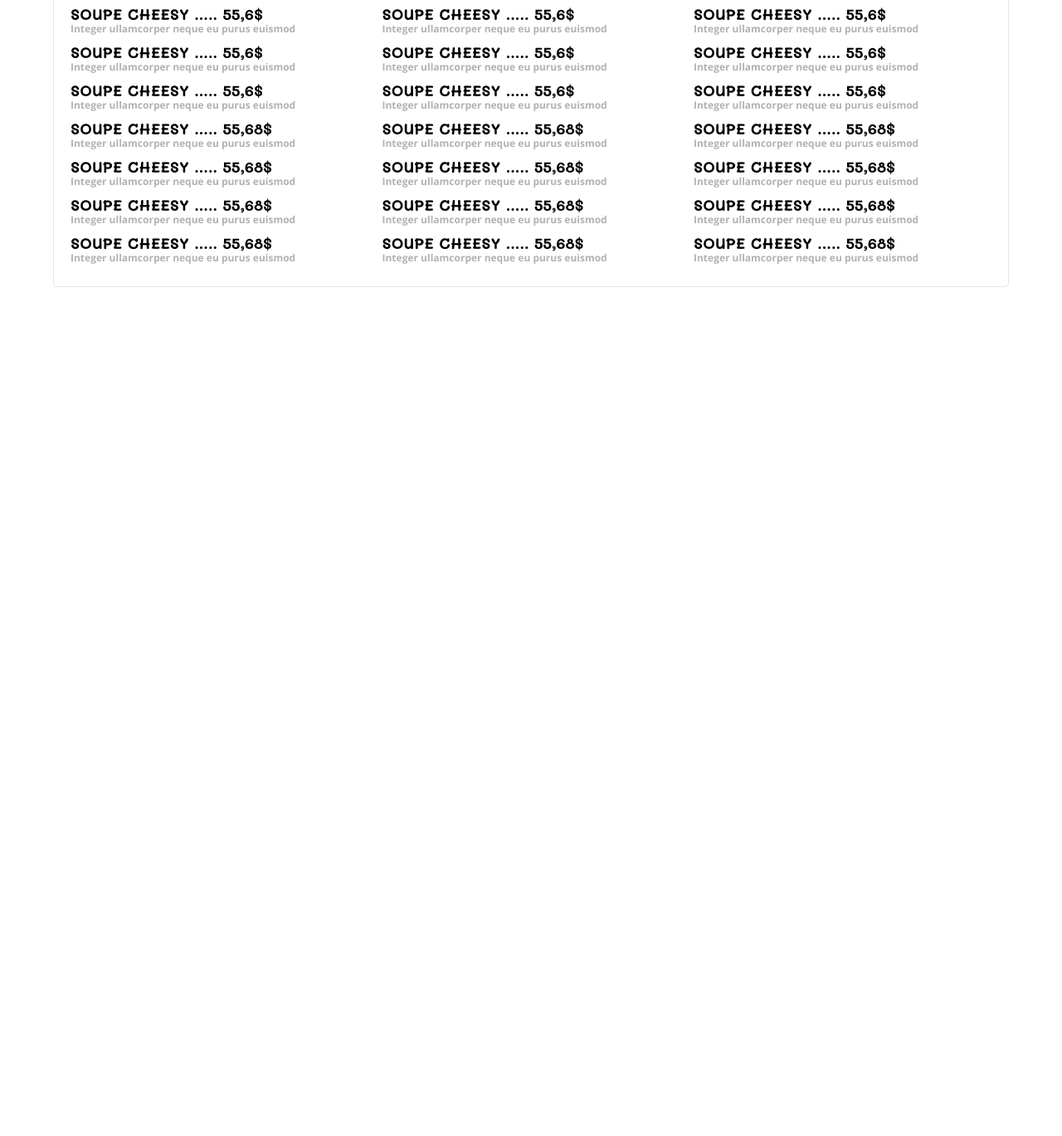
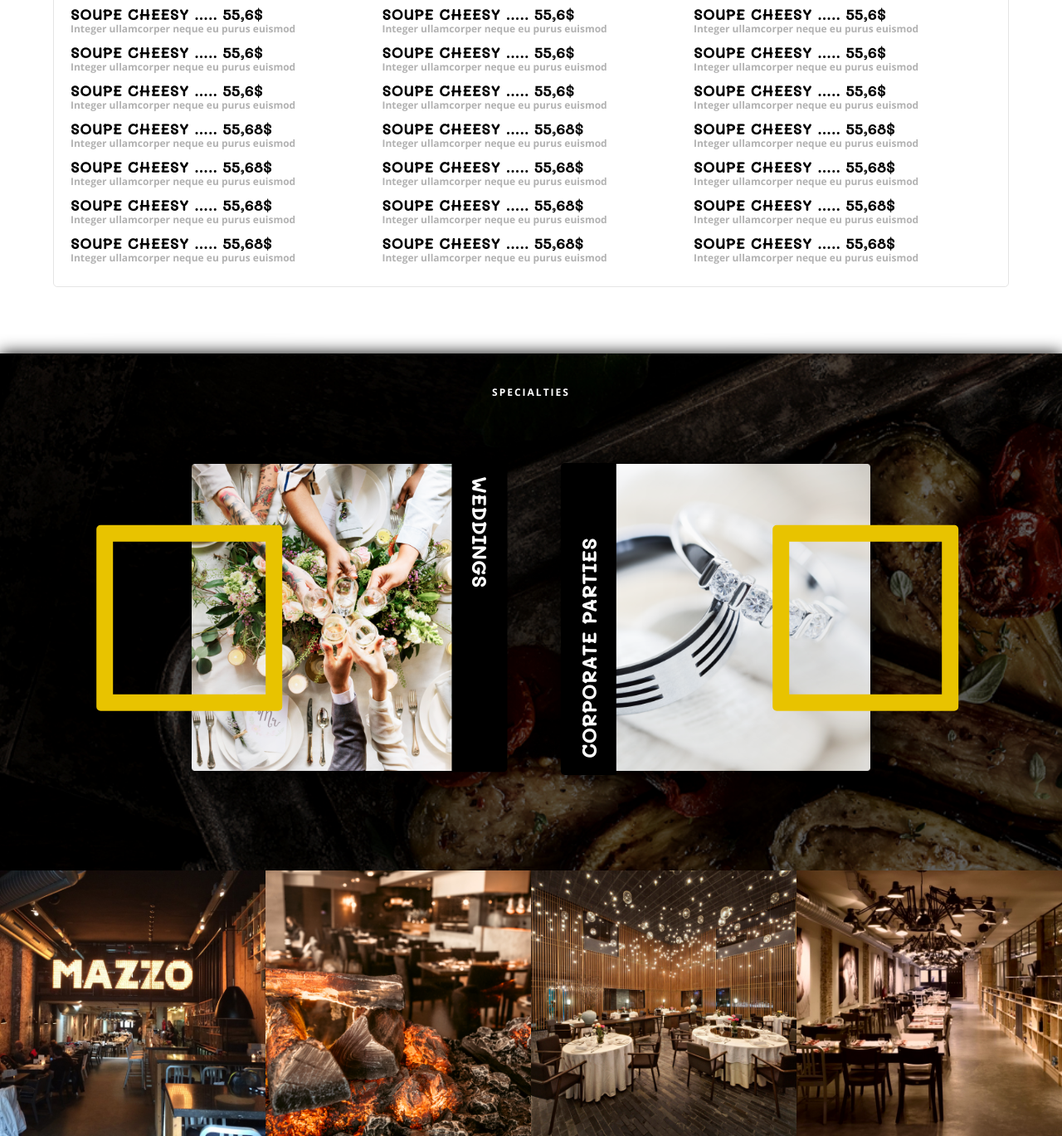
Before and after one commit to maximpypko/HUNGRY-PEOPLE, a plain HTML site: page index.html in a window 1280 px wide. Shown: the part 3635-5004 px from the top of the page at 83% size. Before the commit the page ends 4061 px from the top, so only its background shows below. Drawn offline with nearby package versions, Linux system fonts and the light colour scheme.

Commit message:
I have made a section with a specialities and adaptive to it

```diff
--- a/index.html
+++ b/index.html
@@ -1,36 +1,26 @@
 <!DOCTYPE html>
 <html lang="en">
+
 <head>
   <meta charset="UTF-8" />
   <meta name="viewport" content="width=device-width, initial-scale=1.0" />
   <title>HUNGRY PEOPLE</title>
   <!--========== Google fonts ==========-->
-    <link
-      href="https://fonts.googleapis.com/css2?family=Mali:wght@700&display=swap"
-      rel="stylesheet"
-    />
-    <link
-      href="https://fonts.googleapis.com/css2?family=Open+Sans:wght@400;700&display=swap"
-      rel="stylesheet"
-    />
+  <link href="https://fonts.googleapis.com/css2?family=Mali:wght@700&display=swap" rel="stylesheet" />
+  <link href="https://fonts.googleapis.com/css2?family=Open+Sans:wght@400;700&display=swap" rel="stylesheet" />
   <!--========== Fontawesome ==========-->
-    <link
-      rel="stylesheet"
-      href="https://cdnjs.cloudflare.com/ajax/libs/font-awesome/5.14.0/css/all.min.css"
+  <link rel="stylesheet" href="https://cdnjs.cloudflare.com/ajax/libs/font-awesome/5.14.0/css/all.min.css"
     integrity="sha512-1PKOgIY59xJ8Co8+NE6FZ+LOAZKjy+KY8iq0G4B3CyeY6wYHN3yt9PW0XpSriVlkMXe40PTKnXrLnZ9+fkDaog=="
-      crossorigin="anonymous"
-    />
+    crossorigin="anonymous" />
   <!--========= Reset styles ==========-->
-    <link
-      rel="stylesheet"
-      href="https://cdnjs.cloudflare.com/ajax/libs/meyer-reset/2.0/reset.min.css"
+  <link rel="stylesheet" href="https://cdnjs.cloudflare.com/ajax/libs/meyer-reset/2.0/reset.min.css"
     integrity="sha512-NmLkDIU1C/C88wi324HBc+S2kLhi08PN5GDeUVVVC/BVt/9Izdsc9SVeVfA1UZbY3sHUlDSyRXhCzHfr6hmPPw=="
-      crossorigin="anonymous"
-    />
+    crossorigin="anonymous" />
   <!--========= Custom styles ==========-->
   <link rel="stylesheet" href="styles/style.css" />
   <link rel="shortcut icon" href="favicon.png" type="image/x-icon" />
 </head>
+
 <body>
 
   <!-- ========== HEADER ========== -->
@@ -59,13 +49,8 @@
         <input type="checkbox" name="nav_trigger" id="nav_modal-switcher" />
         <label for="nav_modal-switcher" class="nav_list fas fa-bars"></label>
         <ul class="nav_modal">
-            <li
-              class="nav_modal-item nav_modal-item--position-top nav_modal-item--close"
-            >
-              <label
-                for="nav_modal-switcher"
-                class="menu-trigger nav_modal-link fas fa-times"
-              ></label>
+          <li class="nav_modal-item nav_modal-item--position-top nav_modal-item--close">
+            <label for="nav_modal-switcher" class="menu-trigger nav_modal-link fas fa-times"></label>
           </li>
           <li class="nav_modal-item nav_modal-item--position-left">
             <a href="#" class="nav_modal-link">Home</a>
@@ -94,22 +79,13 @@
           <li class="nav_modal-item">
             <ul class="header-social">
               <li class="header-social_item">
-                  <a
-                    href="https://www.facebook.com"
-                    class="header-social_link fab fa-facebook-f"
-                  ></a>
+                <a href="https://www.facebook.com" class="header-social_link fab fa-facebook-f"></a>
               </li>
               <li class="header-social_item">
-                  <a
-                    href="https://www.twitter.com"
-                    class="header-social_link fab fa-twitter"
-                  ></a>
+                <a href="https://www.twitter.com" class="header-social_link fab fa-twitter"></a>
               </li>
               <li class="header-social_item">
-                  <a
-                    href="https://www.instagram.com"
-                    class="header-social_link fab fa-instagram"
-                  ></a>
+                <a href="https://www.instagram.com" class="header-social_link fab fa-instagram"></a>
               </li>
             </ul>
           </li>
@@ -139,22 +115,13 @@
         </div>
         <ul class="header-social">
           <li class="header-social_item">
-              <a
-                href="https://www.facebook.com"
-                class="header-social_link fab fa-facebook-f"
-              ></a>
+            <a href="https://www.facebook.com" class="header-social_link fab fa-facebook-f"></a>
           </li>
           <li class="header-social_item">
-              <a
-                href="https://www.twitter.com"
-                class="header-social_link fab fa-twitter"
-              ></a>
+            <a href="https://www.twitter.com" class="header-social_link fab fa-twitter"></a>
           </li>
           <li class="header-social_item">
-              <a
-                href="https://www.instagram.com"
-                class="header-social_link fab fa-instagram"
-              ></a>
+            <a href="https://www.instagram.com" class="header-social_link fab fa-instagram"></a>
           </li>
         </ul>
       </div>
@@ -183,10 +150,7 @@
             </p>
           </div>
           <div class="section-image">
-              <img
-                src="image/about-img.jpg"
-                alt="bonfire on the background of the kitchen"
-              />
+            <img src="image/about-img.jpg" alt="bonfire on the background of the kitchen" />
             <div class="section-frame"></div>
           </div>
         </div>
@@ -229,42 +193,16 @@
             <h2 class="section-title">Book a table</h2>
             <div class="section-text_line"></div>
             <form name="book a table" id="order" action="" autocomplete="on">
-                <input
-                  class="order_name"
-                  type="text"
-                  required
-                  placeholder="Name"
-                />
-                <input
-                  class="order_tel"
-                  type="tel"
-                  placeholder="Phone 0501234567"
-                  maxlength="10"
-                  required
-                />
-                <input
-                  class="order_date"
-                  type="text"
-                  placeholder="Date (mm/dd)"
-                  required
-                />
+              <input class="order_name" type="text" required placeholder="Name" />
+              <input class="order_tel" type="tel" placeholder="Phone 0501234567" maxlength="10" required />
+              <input class="order_date" type="text" placeholder="Date (mm/dd)" required />
               <input class="order_email" type="email" placeholder="Email" />
-                <select
-                  class="order_people"
-                  name="people"
-                  id="people"
-                  placeholder="People"
-                >
+              <select class="order_people" name="people" id="people" placeholder="People">
                 <option value="people">People</option>
                 <option value="people">Men</option>
                 <option value="people">Women</option>
               </select>
-                <select
-                  class="order_time"
-                  name="time"
-                  id="time"
-                  placeholder="Time"
-                >
+              <select class="order_time" name="time" id="time" placeholder="Time">
                 <option value="people">Time</option>
                 <option value="people">00.00</option>
                 <option value="people">01.00</option>
@@ -341,6 +279,7 @@
               velit maximus, molestie est a, tempor magna.
             </p>
           </div>
+          <!-- tabs -->
           <div class="menu_tabs">
             <input type="radio" name="menu" id="soupe" class="product-switcher" checked>
             <input type="radio" name="menu" id="pizza" class="product-switcher">
@@ -962,24 +901,38 @@
               </li>
             </ul>
           </div>
-
-
         </div>
       </div>
     </section>
+    <!-- ========== section EVENTS ========== -->
+    <section class="events">
+      <div class="container">
+        <div class="section-topic">Specialties</div>
+        <div class="section-wrapper">
+          <div class="section-image">
+            <div class="section-frame section-frame--left"></div>
+            <img src="image/events-img2.png" alt="product chocolate pancakes fhoto" />
+            <span class="events-one">Weddings</span>
+          </div>
+          <div class="section-image">
+            <span class="events-two">Corporate parties</span>
+            <img src="image/events-img.png" alt="product chocolate pancakes fhoto" />
+            <div class="section-frame section-frame--right"></div>
+          </div>
+        </div>
+      </div>
+      <div class="fhoto-wrapper">
+        <img src="image/events-bottom-img.jpg" alt="fhoto one" class="events-fhoto">
+        <img src="image/events-bottom-img2.jpg" alt="fhoto two" class="events-fhoto">
+        <img src="image/events-bottom-img3.jpg" alt="fhoto tree" class="events-fhoto">
+        <img src="image/events-bottom-img4.jpg" alt="fhoto four" class="events-fhoto">
+      </div>
+    </section>
+    <!-- ========== section FHOTO ========== -->
 
   </main>
   <footer>
-
-
-
-
-
-
-
-
-
-
   </footer>
 </body>
+
 </html>
--- a/styles/style.scss
+++ b/styles/style.scss
@@ -224,7 +224,8 @@ section {
 
 /*========== SECTION TEAM ==========*/
 .team,
-.specialties {
+.specialties,
+.events {
   background: #170d05;
   background: linear-gradient(0deg, rgba(0, 0, 0, 0.6), rgba(0, 0, 0, 0.6)),
     url(../image/team-bg.jpg);
@@ -335,7 +336,6 @@ form {
   }
 }
 
-/*========== SECTION MENU ==========*/
 .menu .section-wrapper {
   flex-direction: column;
   & .section-text {
@@ -346,8 +346,6 @@ form {
 .menu_tabs {
   padding: 2rem 1rem;
   width: 90%;
-
-  margin: 0 1rem;
   border: 1px solid #e5e5e5;
   border-radius: 0.5rem;
   & .product-switcher {
@@ -415,6 +413,52 @@ form {
   & #beer:checked ~ .menu_product--beer,
   & #drinks:checked ~ .menu_product--drinks {
     display: block;
+  }
+}
+
+/*========== section EVENTS ==========*/
+.events {
+  background: url(../image/events-bg.jpg);
+  background-repeat: no-repeat;
+  background-size: cover;
+  & .section-wrapper {
+    flex-direction: row;
+    & .section-image span {
+      width: 84%;
+      height: 15%;
+      background-color: #000;
+      position: absolute;
+      font-family: "Mali", cursive;
+      font-size: 2.4rem;
+      line-height: 1.2rem;
+      display: flex;
+      align-items: center;
+      text-indent: 2rem;
+      text-transform: uppercase;
+      border-top-left-radius: 0.5rem;
+      border-top-right-radius: 0.5rem;
+    }
+    & .events-two {
+      top: 1%;
+      left: -19%;
+      transform: rotateZ(270deg) translate(-50%, -50%);
+    }
+    & .events-one {
+      top: 84%;
+      left: 36.5%;
+      transform: rotateZ(90deg) translate(-50%, -50%);
+    }
+    & .section-image {
+      & .section-frame--right {
+        @include sectionFrameRight;
+      }
+    }
+  }
+  & .fhoto-wrapper {
+    display: flex;
+    & .events-fhoto {
+      width: 25%;
+    }
   }
 }
 
@@ -638,7 +682,8 @@ form {
 
   section,
   .team,
-  .specialties {
+  .specialties,
+  .events {
     & .section-wrapper {
       padding: 3rem 0;
       flex-direction: column;
@@ -678,4 +723,15 @@ form {
       }
     }
   }
+
+  .events {
+    & .fhoto-wrapper {
+      display: block;
+      & .events-fhoto {
+        display: block;
+        width: 70%;
+        margin: 0 auto;
+      }
+    }
+  }
 }
```
Also changed, not shown: image/events-bottom-img4.jpg (renamed from image/events-bottom-im4.jpg), image/events-img.png (added), image/events-img2.jpg (deleted), image/events-img2.png (added), styles/style.css, 1 other file. Lines whose indentation alone changed are shown as unchanged.
